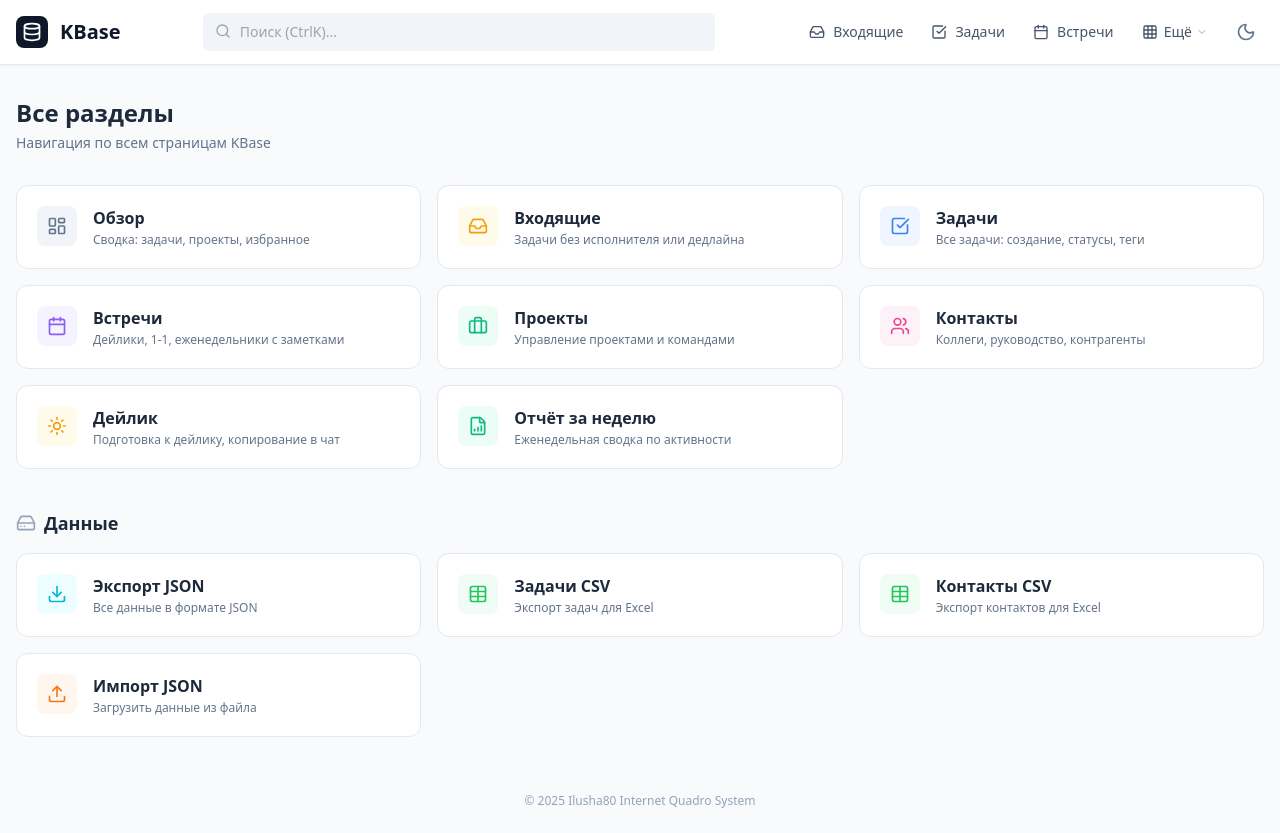
After one commit to iLusha80/kbase, a Flask app: page /menu in a window 1280 px wide. The commit adds this page. Run offline with Flask 3, Linux system fonts and the light colour scheme; data comes from the database, SQL or seed files in the repository; data that the repository does not hold is empty.

Commit message:
feat: упрощённый хедер + страница-меню + импорт/экспорт JSON/CSV

```diff
--- a/app.py
+++ b/app.py
@@ -15,6 +15,7 @@ from routes.projects import projects_bp
 from routes.dashboard import dashboard_bp
 from routes.reports import reports_bp
 from routes.meetings import meetings_bp
+from routes.export import export_bp
 
 
 app = Flask(__name__)
@@ -86,6 +87,7 @@ app.register_blueprint(projects_bp, url_prefix='/api')
 app.register_blueprint(dashboard_bp, url_prefix='/api')
 app.register_blueprint(reports_bp, url_prefix='/api')
 app.register_blueprint(meetings_bp, url_prefix='/api')
+app.register_blueprint(export_bp, url_prefix='/api')
 
 @app.errorhandler(404)
 def page_not_found(e):
--- a/routes/main.py
+++ b/routes/main.py
@@ -61,6 +61,10 @@ def meetings_detail_page(subpath):
 def daily_standup_page():
     return render_template('index.html')
 
+@main_bp.route('/menu')
+def menu_page():
+    return render_template('index.html')
+
 # Reports routes
 @main_bp.route('/reports/weekly')
 def reports_weekly_page():
--- a/templates/index.html
+++ b/templates/index.html
@@ -14,6 +14,9 @@
 
     <!-- Reports Views -->
     {% include 'partials/view_reports_weekly.html' %}
+
+    <!-- Menu -->
+    {% include 'partials/view_menu.html' %}
 
     <!-- Detail Views -->
     {% include 'partials/view_project_detail.html' %}
--- a/templates/partials/header.html
+++ b/templates/partials/header.html
@@ -26,15 +26,10 @@
         <!-- 3. Навигация и Кнопки -->
         <div class="flex items-center gap-2 flex-shrink-0">
             <nav class="md:flex items-center space-x-1">
+                <!-- Основные: Входящие, Задачи, Встречи -->
                 <a href="/inbox" id="nav-inbox" data-view="inbox" class="nav-btn flex items-center px-3 py-2 rounded-md text-sm font-medium transition-colors relative">
                     <i data-lucide="inbox" class="w-4 h-4 mr-2"></i> <span>Входящие</span>
                     <span id="inbox-badge" class="hidden absolute -top-1 -right-1 min-w-[18px] h-[18px] rounded-full bg-amber-500 text-white text-[10px] font-bold flex items-center justify-center px-1">0</span>
-                </a>
-                <a href="/projects" id="nav-projects" data-view="projects" class="nav-btn flex items-center px-3 py-2 rounded-md text-sm font-medium transition-colors">
-                    <i data-lucide="briefcase" class="w-4 h-4 mr-2"></i> <span>Проекты</span>
-                </a>
-                <a href="/contacts" id="nav-contacts" data-view="contacts" class="nav-btn flex items-center px-3 py-2 rounded-md text-sm font-medium transition-colors">
-                    <i data-lucide="users" class="w-4 h-4 mr-2"></i> <span>Контакты</span>
                 </a>
                 <a href="/tasks" id="nav-tasks" data-view="tasks" class="nav-btn flex items-center px-3 py-2 rounded-md text-sm font-medium transition-colors">
                     <i data-lucide="check-square" class="w-4 h-4 mr-2"></i> <span>Задачи</span>
@@ -43,20 +38,30 @@
                     <i data-lucide="calendar" class="w-4 h-4 mr-2"></i> <span>Встречи</span>
                 </a>
 
-                <!-- REPORTS DROPDOWN -->
-                <div class="relative group" id="reports-dropdown">
-                    <button id="nav-reports-toggle" class="nav-btn flex items-center px-3 py-2 rounded-md text-sm font-medium transition-colors hover:bg-slate-100 dark:hover:bg-slate-700">
-                        <i data-lucide="file-bar-chart" class="w-4 h-4 mr-2"></i> <span>Отчеты</span> <i data-lucide="chevron-down" class="w-3 h-3 ml-1 opacity-50"></i>
+                <!-- Выпадающее меню «Ещё» -->
+                <div class="relative" id="more-dropdown">
+                    <button id="nav-more-toggle" class="nav-btn flex items-center px-3 py-2 rounded-md text-sm font-medium transition-colors hover:bg-slate-100 dark:hover:bg-slate-700">
+                        <i data-lucide="grid" class="w-4 h-4 mr-1.5"></i> <span>Ещё</span> <i data-lucide="chevron-down" class="w-3 h-3 ml-1 opacity-50"></i>
                     </button>
-                    <!-- Dropdown Menu -->
-                    <div id="reports-menu" class="absolute right-0 top-full pt-1 w-48 bg-transparent hidden group-hover:block z-50">
-                        <div class="bg-white rounded-md shadow-lg border border-slate-200 dark:bg-slate-800 dark:border-slate-700 overflow-hidden">
+                    <div id="more-menu" class="absolute right-0 top-full pt-1 w-52 bg-transparent hidden z-50">
+                        <div class="bg-white rounded-lg shadow-xl border border-slate-200 dark:bg-slate-800 dark:border-slate-700 overflow-hidden">
                             <div class="py-1">
-                                <a href="/daily-standup" data-view="daily-standup" class="block px-4 py-2 text-sm text-slate-700 hover:bg-slate-50 dark:text-slate-300 dark:hover:bg-slate-700 cursor-pointer">
-                                    <i data-lucide="sun" class="w-3.5 h-3.5 inline mr-1.5 text-amber-500"></i>Дейлик
+                                <a href="/projects" data-view="projects" class="flex items-center gap-2.5 px-4 py-2.5 text-sm text-slate-700 hover:bg-slate-50 dark:text-slate-300 dark:hover:bg-slate-700 cursor-pointer">
+                                    <i data-lucide="briefcase" class="w-4 h-4 text-blue-500"></i> Проекты
                                 </a>
-                                <a href="/reports/weekly" data-view="reports-weekly" class="block px-4 py-2 text-sm text-slate-700 hover:bg-slate-50 dark:text-slate-300 dark:hover:bg-slate-700 cursor-pointer">
-                                    Отчет за неделю
+                                <a href="/contacts" data-view="contacts" class="flex items-center gap-2.5 px-4 py-2.5 text-sm text-slate-700 hover:bg-slate-50 dark:text-slate-300 dark:hover:bg-slate-700 cursor-pointer">
+                                    <i data-lucide="users" class="w-4 h-4 text-violet-500"></i> Контакты
+                                </a>
+                                <div class="border-t border-slate-100 dark:border-slate-700 my-1"></div>
+                                <a href="/daily-standup" data-view="daily-standup" class="flex items-center gap-2.5 px-4 py-2.5 text-sm text-slate-700 hover:bg-slate-50 dark:text-slate-300 dark:hover:bg-slate-700 cursor-pointer">
+                                    <i data-lucide="sun" class="w-4 h-4 text-amber-500"></i> Дейлик
+                                </a>
+                                <a href="/reports/weekly" data-view="reports-weekly" class="flex items-center gap-2.5 px-4 py-2.5 text-sm text-slate-700 hover:bg-slate-50 dark:text-slate-300 dark:hover:bg-slate-700 cursor-pointer">
+                                    <i data-lucide="file-bar-chart" class="w-4 h-4 text-emerald-500"></i> Отчёт за неделю
+                                </a>
+                                <div class="border-t border-slate-100 dark:border-slate-700 my-1"></div>
+                                <a href="/menu" data-view="menu" class="flex items-center gap-2.5 px-4 py-2.5 text-sm text-slate-700 hover:bg-slate-50 dark:text-slate-300 dark:hover:bg-slate-700 cursor-pointer">
+                                    <i data-lucide="layout-grid" class="w-4 h-4 text-slate-400"></i> Все разделы
                                 </a>
                             </div>
                         </div>
--- /dev/null
+++ b/templates/partials/view_menu.html
@@ -0,0 +1,181 @@
+<div id="view-menu" class="view-section hidden fade-in">
+    <div class="mb-8">
+        <h2 class="text-2xl font-bold text-slate-800 dark:text-white">Все разделы</h2>
+        <p class="text-sm text-slate-500 dark:text-slate-400 mt-1">Навигация по всем страницам KBase</p>
+    </div>
+
+    <div class="grid grid-cols-1 sm:grid-cols-2 lg:grid-cols-3 gap-4">
+        <!-- Дашборд -->
+        <a href="/" data-view="dashboard" class="group flex items-start gap-4 p-5 bg-white rounded-xl border border-slate-200 hover:border-primary-400 hover:shadow-md transition-all cursor-pointer dark:bg-slate-800 dark:border-slate-700 dark:hover:border-primary-500">
+            <div class="w-10 h-10 rounded-lg bg-slate-100 dark:bg-slate-700 flex items-center justify-center flex-shrink-0 group-hover:bg-primary-100 dark:group-hover:bg-primary-900/30 transition-colors">
+                <i data-lucide="layout-dashboard" class="w-5 h-5 text-slate-500 group-hover:text-primary-600 dark:text-slate-400 dark:group-hover:text-primary-400"></i>
+            </div>
+            <div>
+                <div class="font-semibold text-slate-800 dark:text-white group-hover:text-primary-600 dark:group-hover:text-primary-400 transition-colors">Обзор</div>
+                <div class="text-xs text-slate-500 dark:text-slate-400 mt-0.5">Сводка: задачи, проекты, избранное</div>
+            </div>
+        </a>
+
+        <!-- Входящие -->
+        <a href="/inbox" data-view="inbox" class="group flex items-start gap-4 p-5 bg-white rounded-xl border border-slate-200 hover:border-amber-400 hover:shadow-md transition-all cursor-pointer dark:bg-slate-800 dark:border-slate-700 dark:hover:border-amber-500">
+            <div class="w-10 h-10 rounded-lg bg-amber-50 dark:bg-amber-900/20 flex items-center justify-center flex-shrink-0">
+                <i data-lucide="inbox" class="w-5 h-5 text-amber-500"></i>
+            </div>
+            <div>
+                <div class="font-semibold text-slate-800 dark:text-white">Входящие</div>
+                <div class="text-xs text-slate-500 dark:text-slate-400 mt-0.5">Задачи без исполнителя или дедлайна</div>
+            </div>
+        </a>
+
+        <!-- Задачи -->
+        <a href="/tasks" data-view="tasks" class="group flex items-start gap-4 p-5 bg-white rounded-xl border border-slate-200 hover:border-blue-400 hover:shadow-md transition-all cursor-pointer dark:bg-slate-800 dark:border-slate-700 dark:hover:border-blue-500">
+            <div class="w-10 h-10 rounded-lg bg-blue-50 dark:bg-blue-900/20 flex items-center justify-center flex-shrink-0">
+                <i data-lucide="check-square" class="w-5 h-5 text-blue-500"></i>
+            </div>
+            <div>
+                <div class="font-semibold text-slate-800 dark:text-white">Задачи</div>
+                <div class="text-xs text-slate-500 dark:text-slate-400 mt-0.5">Все задачи: создание, статусы, теги</div>
+            </div>
+        </a>
+
+        <!-- Встречи -->
+        <a href="/meetings" data-view="meetings" class="group flex items-start gap-4 p-5 bg-white rounded-xl border border-slate-200 hover:border-violet-400 hover:shadow-md transition-all cursor-pointer dark:bg-slate-800 dark:border-slate-700 dark:hover:border-violet-500">
+            <div class="w-10 h-10 rounded-lg bg-violet-50 dark:bg-violet-900/20 flex items-center justify-center flex-shrink-0">
+                <i data-lucide="calendar" class="w-5 h-5 text-violet-500"></i>
+            </div>
+            <div>
+                <div class="font-semibold text-slate-800 dark:text-white">Встречи</div>
+                <div class="text-xs text-slate-500 dark:text-slate-400 mt-0.5">Дейлики, 1-1, еженедельники с заметками</div>
+            </div>
+        </a>
+
+        <!-- Проекты -->
+        <a href="/projects" data-view="projects" class="group flex items-start gap-4 p-5 bg-white rounded-xl border border-slate-200 hover:border-emerald-400 hover:shadow-md transition-all cursor-pointer dark:bg-slate-800 dark:border-slate-700 dark:hover:border-emerald-500">
+            <div class="w-10 h-10 rounded-lg bg-emerald-50 dark:bg-emerald-900/20 flex items-center justify-center flex-shrink-0">
+                <i data-lucide="briefcase" class="w-5 h-5 text-emerald-500"></i>
+            </div>
+            <div>
+                <div class="font-semibold text-slate-800 dark:text-white">Проекты</div>
+                <div class="text-xs text-slate-500 dark:text-slate-400 mt-0.5">Управление проектами и командами</div>
+            </div>
+        </a>
+
+        <!-- Контакты -->
+        <a href="/contacts" data-view="contacts" class="group flex items-start gap-4 p-5 bg-white rounded-xl border border-slate-200 hover:border-pink-400 hover:shadow-md transition-all cursor-pointer dark:bg-slate-800 dark:border-slate-700 dark:hover:border-pink-500">
+            <div class="w-10 h-10 rounded-lg bg-pink-50 dark:bg-pink-900/20 flex items-center justify-center flex-shrink-0">
+                <i data-lucide="users" class="w-5 h-5 text-pink-500"></i>
+            </div>
+            <div>
+                <div class="font-semibold text-slate-800 dark:text-white">Контакты</div>
+                <div class="text-xs text-slate-500 dark:text-slate-400 mt-0.5">Коллеги, руководство, контрагенты</div>
+            </div>
+        </a>
+
+        <!-- Дейлик -->
+        <a href="/daily-standup" data-view="daily-standup" class="group flex items-start gap-4 p-5 bg-white rounded-xl border border-slate-200 hover:border-amber-400 hover:shadow-md transition-all cursor-pointer dark:bg-slate-800 dark:border-slate-700 dark:hover:border-amber-500">
+            <div class="w-10 h-10 rounded-lg bg-amber-50 dark:bg-amber-900/20 flex items-center justify-center flex-shrink-0">
+                <i data-lucide="sun" class="w-5 h-5 text-amber-500"></i>
+            </div>
+            <div>
+                <div class="font-semibold text-slate-800 dark:text-white">Дейлик</div>
+                <div class="text-xs text-slate-500 dark:text-slate-400 mt-0.5">Подготовка к дейлику, копирование в чат</div>
+            </div>
+        </a>
+
+        <!-- Отчёт за неделю -->
+        <a href="/reports/weekly" data-view="reports-weekly" class="group flex items-start gap-4 p-5 bg-white rounded-xl border border-slate-200 hover:border-emerald-400 hover:shadow-md transition-all cursor-pointer dark:bg-slate-800 dark:border-slate-700 dark:hover:border-emerald-500">
+            <div class="w-10 h-10 rounded-lg bg-emerald-50 dark:bg-emerald-900/20 flex items-center justify-center flex-shrink-0">
+                <i data-lucide="file-bar-chart" class="w-5 h-5 text-emerald-500"></i>
+            </div>
+            <div>
+                <div class="font-semibold text-slate-800 dark:text-white">Отчёт за неделю</div>
+                <div class="text-xs text-slate-500 dark:text-slate-400 mt-0.5">Еженедельная сводка по активности</div>
+            </div>
+        </a>
+    </div>
+
+    <!-- Данные -->
+    <div class="mt-10">
+        <h3 class="text-lg font-bold text-slate-800 dark:text-white mb-4 flex items-center gap-2">
+            <i data-lucide="hard-drive" class="w-5 h-5 text-slate-400"></i> Данные
+        </h3>
+        <div class="grid grid-cols-1 sm:grid-cols-2 lg:grid-cols-3 gap-4">
+            <!-- Экспорт JSON -->
+            <a href="/api/export/json" class="group flex items-start gap-4 p-5 bg-white rounded-xl border border-slate-200 hover:border-cyan-400 hover:shadow-md transition-all cursor-pointer dark:bg-slate-800 dark:border-slate-700 dark:hover:border-cyan-500">
+                <div class="w-10 h-10 rounded-lg bg-cyan-50 dark:bg-cyan-900/20 flex items-center justify-center flex-shrink-0">
+                    <i data-lucide="download" class="w-5 h-5 text-cyan-500"></i>
+                </div>
+                <div>
+                    <div class="font-semibold text-slate-800 dark:text-white">Экспорт JSON</div>
+                    <div class="text-xs text-slate-500 dark:text-slate-400 mt-0.5">Все данные в формате JSON</div>
+                </div>
+            </a>
+
+            <!-- Экспорт задач CSV -->
+            <a href="/api/export/tasks-csv" class="group flex items-start gap-4 p-5 bg-white rounded-xl border border-slate-200 hover:border-green-400 hover:shadow-md transition-all cursor-pointer dark:bg-slate-800 dark:border-slate-700 dark:hover:border-green-500">
+                <div class="w-10 h-10 rounded-lg bg-green-50 dark:bg-green-900/20 flex items-center justify-center flex-shrink-0">
+                    <i data-lucide="table" class="w-5 h-5 text-green-500"></i>
+                </div>
+                <div>
+                    <div class="font-semibold text-slate-800 dark:text-white">Задачи CSV</div>
+                    <div class="text-xs text-slate-500 dark:text-slate-400 mt-0.5">Экспорт задач для Excel</div>
+                </div>
+            </a>
+
+            <!-- Экспорт контактов CSV -->
+            <a href="/api/export/contacts-csv" class="group flex items-start gap-4 p-5 bg-white rounded-xl border border-slate-200 hover:border-green-400 hover:shadow-md transition-all cursor-pointer dark:bg-slate-800 dark:border-slate-700 dark:hover:border-green-500">
+                <div class="w-10 h-10 rounded-lg bg-green-50 dark:bg-green-900/20 flex items-center justify-center flex-shrink-0">
+                    <i data-lucide="table" class="w-5 h-5 text-green-500"></i>
+                </div>
+                <div>
+                    <div class="font-semibold text-slate-800 dark:text-white">Контакты CSV</div>
+                    <div class="text-xs text-slate-500 dark:text-slate-400 mt-0.5">Экспорт контактов для Excel</div>
+                </div>
+            </a>
+
+            <!-- Импорт JSON -->
+            <div onclick="document.getElementById('import-json-input').click()" class="group flex items-start gap-4 p-5 bg-white rounded-xl border border-slate-200 hover:border-orange-400 hover:shadow-md transition-all cursor-pointer dark:bg-slate-800 dark:border-slate-700 dark:hover:border-orange-500">
+                <div class="w-10 h-10 rounded-lg bg-orange-50 dark:bg-orange-900/20 flex items-center justify-center flex-shrink-0">
+                    <i data-lucide="upload" class="w-5 h-5 text-orange-500"></i>
+                </div>
+                <div>
+                    <div class="font-semibold text-slate-800 dark:text-white">Импорт JSON</div>
+                    <div class="text-xs text-slate-500 dark:text-slate-400 mt-0.5">Загрузить данные из файла</div>
+                </div>
+            </div>
+            <input type="file" id="import-json-input" accept=".json" class="hidden" onchange="handleImportJson(this)">
+        </div>
+    </div>
+
+    <!-- Import toast -->
+    <div id="import-toast" class="hidden fixed bottom-6 right-6 bg-green-600 text-white px-4 py-3 rounded-lg shadow-lg text-sm font-medium z-50">
+        <div id="import-toast-text"></div>
+    </div>
+
+    <script>
+        async function handleImportJson(input) {
+            if (!input.files || !input.files[0]) return;
+            const file = input.files[0];
+            const formData = new FormData();
+            formData.append('file', file);
+
+            try {
+                const resp = await fetch('/api/import/json', { method: 'POST', body: formData });
+                const result = await resp.json();
+                if (resp.ok) {
+                    const s = result.stats;
+                    const text = `Импорт завершён: ${s.tags} тегов, ${s.contacts} контактов, ${s.projects} проектов, ${s.tasks} задач`;
+                    const toast = document.getElementById('import-toast');
+                    document.getElementById('import-toast-text').textContent = text;
+                    toast.classList.remove('hidden');
+                    setTimeout(() => toast.classList.add('hidden'), 5000);
+                } else {
+                    alert('Ошибка импорта: ' + (result.error || 'Unknown'));
+                }
+            } catch (e) {
+                alert('Ошибка: ' + e.message);
+            }
+            input.value = '';
+        }
+    </script>
+</div>
```
Also changed, not shown: routes/export.py (added, +63 -0 lines), services/export_service.py (added, +206 -0 lines), static/js/app.js (+16 -12 lines).
